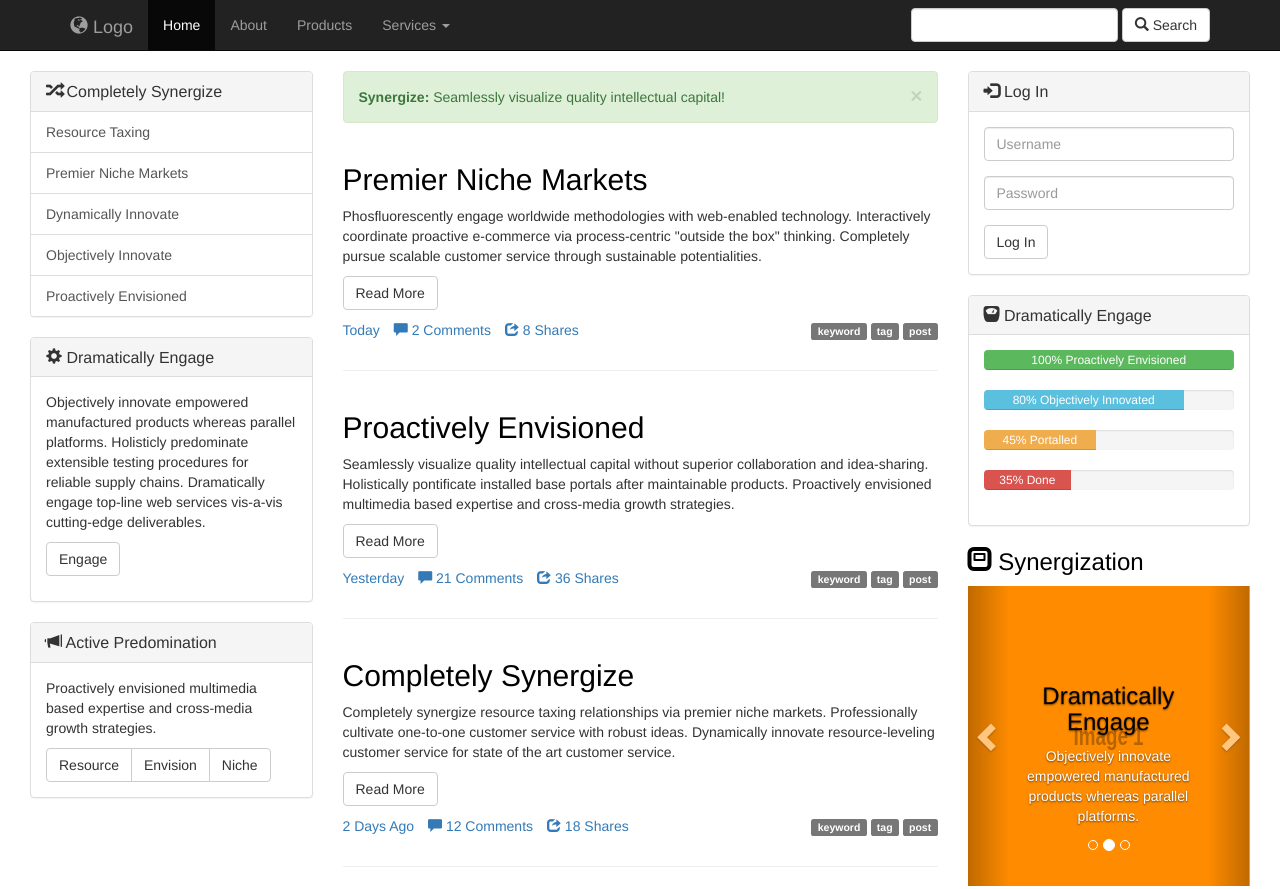
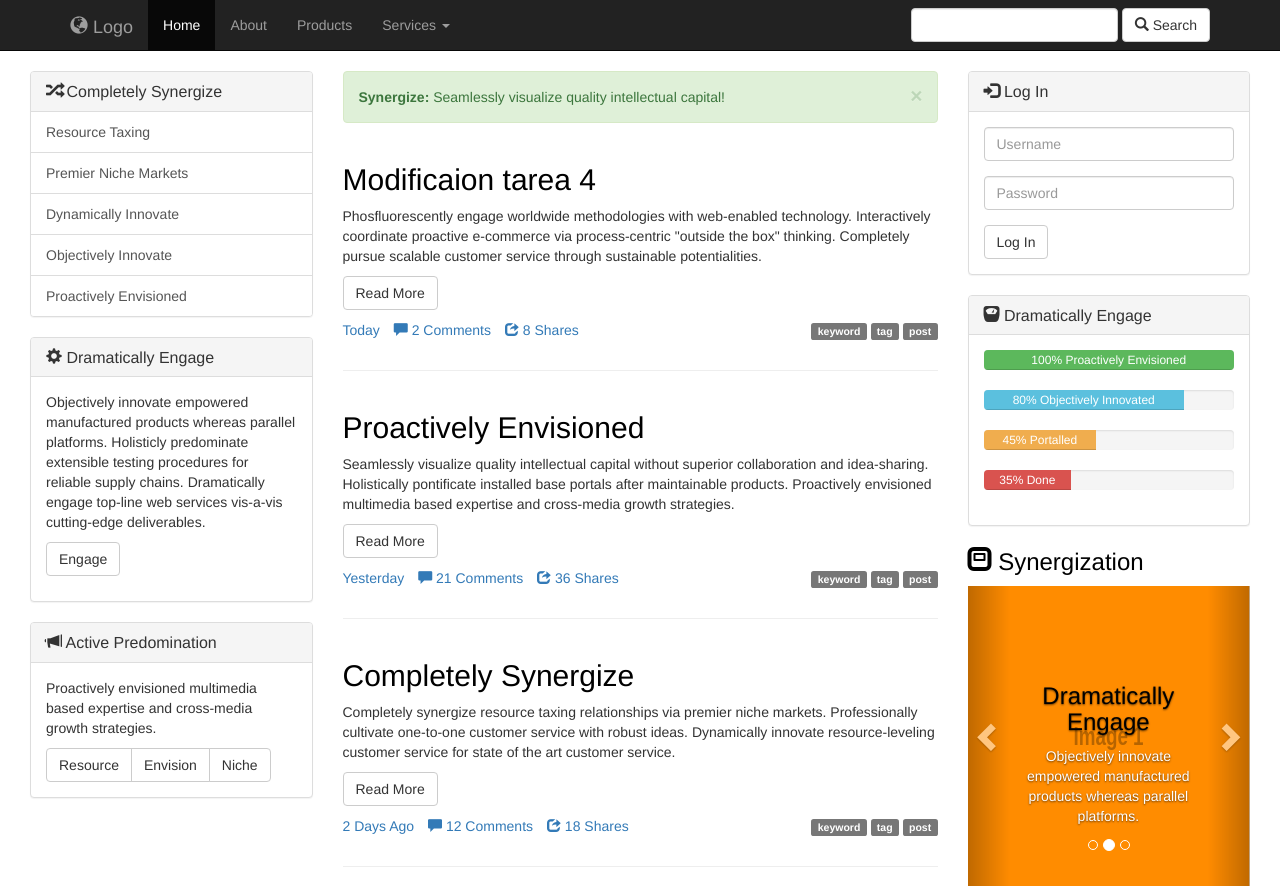
Before and after one commit to marromang/docker, a plain HTML site: page index.html in a window 1280 px wide. Shown: the top 889 px of the page. Drawn offline with Linux system fonts and the light colour scheme; files whose address does not match are found by name.

Commit message:
change index.html

```diff
--- a/index.html
+++ b/index.html
@@ -139,7 +139,7 @@
 			<!-- Articles -->
 			<div class="row">
 				<article class="col-xs-12">
-					<h2>Premier Niche Markets</h2>
+					<h2>Modificaion tarea 4</h2>
 					<p>Phosfluorescently engage worldwide methodologies with web-enabled technology. Interactively coordinate proactive e-commerce via process-centric "outside the box" thinking. Completely pursue scalable customer service through sustainable potentialities.</p>
 					<p><button class="btn btn-default">Read More</button></p>
 					<p class="pull-right"><span class="label label-default">keyword</span> <span class="label label-default">tag</span> <span class="label label-default">post</span></p>
```
